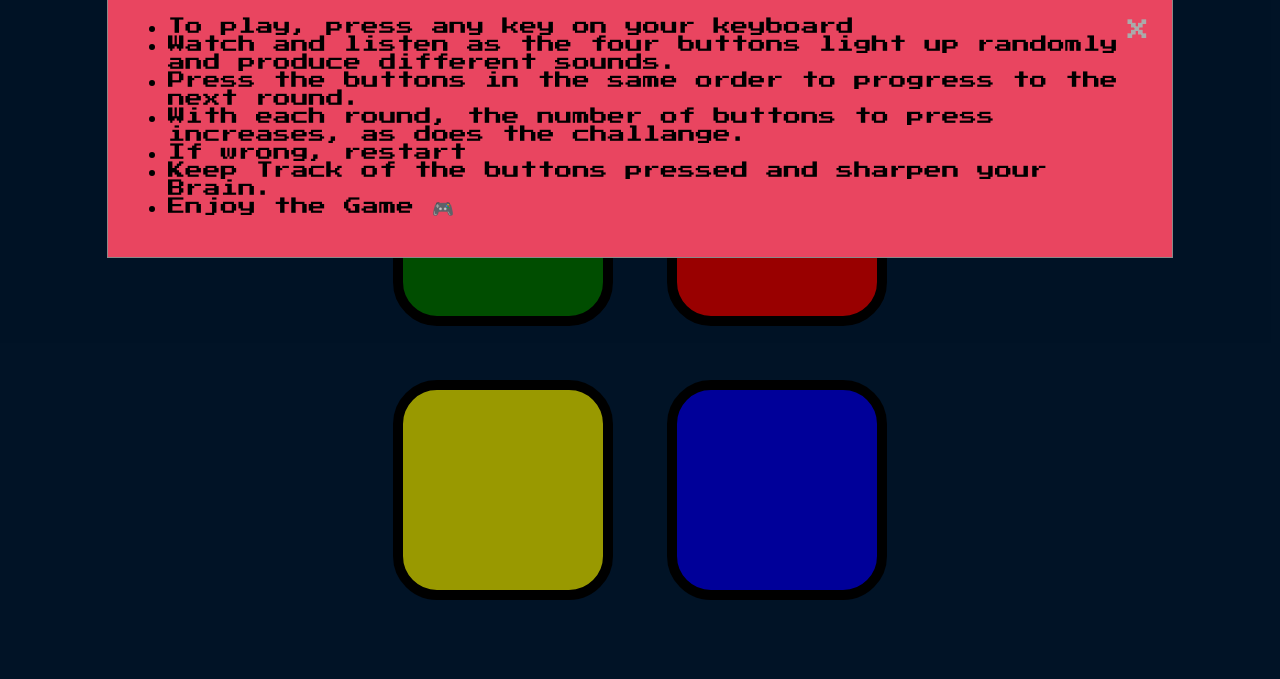
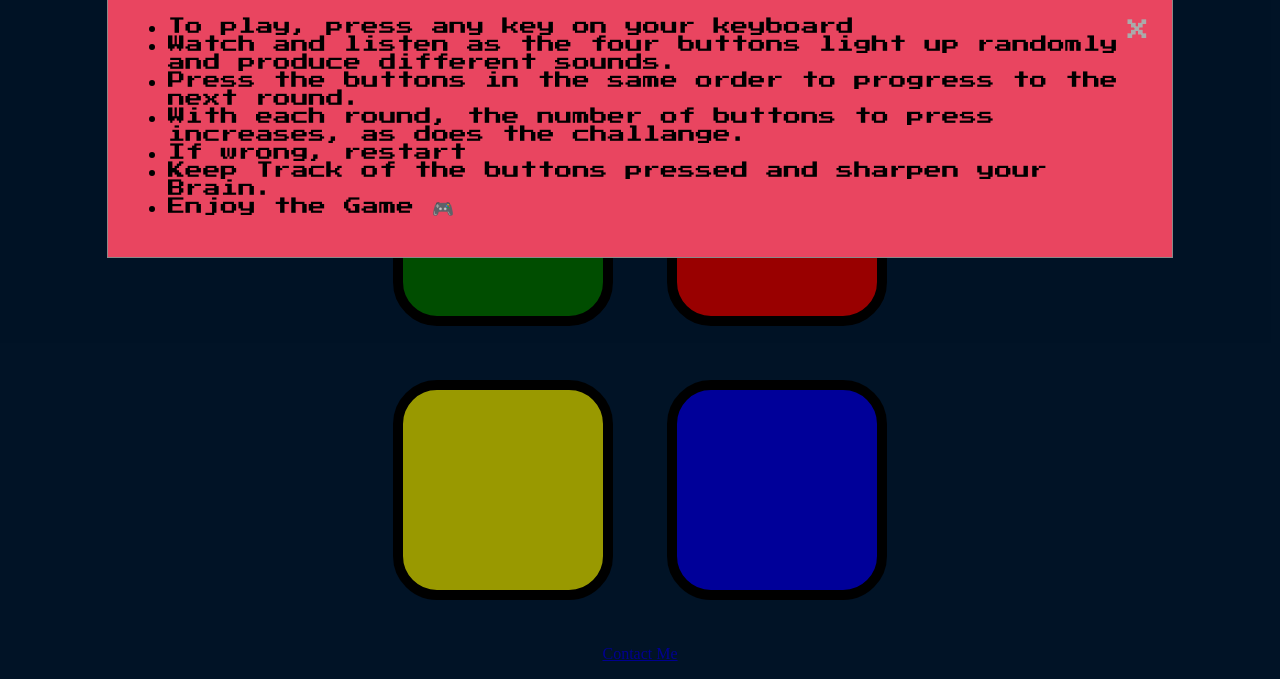
Before and after one commit to chiragsanghvi18/Simon-Game, a plain HTML site: page index.html in a window 1280 px wide. Shown: the part 166-845 px from the top of the page. Before the commit the page ends 803 px from the top, so only its background shows below. Drawn offline with nearby package versions, Linux system fonts and the light colour scheme.

Commit message:
Update index.html

```diff
--- a/index.html
+++ b/index.html
@@ -77,6 +77,10 @@
       </div>
 
     </div>
+
+
+
+    <p ><a href="https://www.linkedin.com/in/chirag-sanghvi-07572115b/" class="contact-me">Contact Me</p>
     </center>
 
     <script
```
